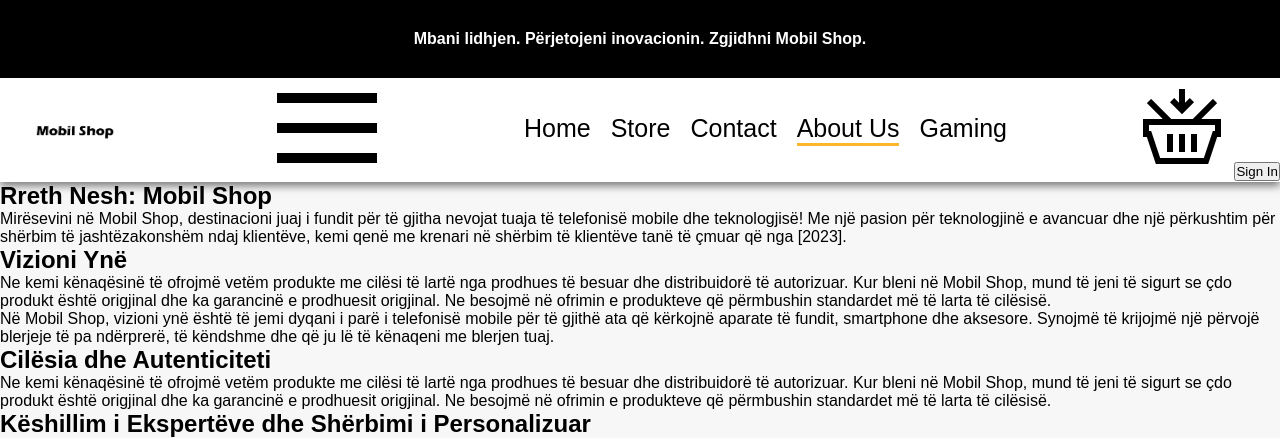
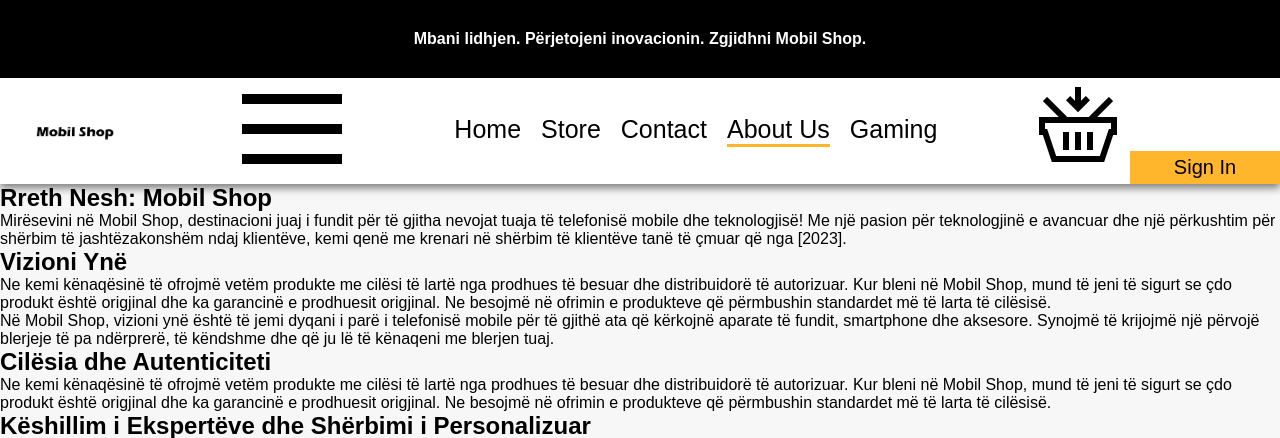
Before and after one commit to artinalushaku/-Projekti1MobilSHop, a PHP site: page /aboutUs.html in a window 1280 px wide. Shown: the top 438 px of the page. Run offline with PHP 8.4, Linux system fonts and the light colour scheme.

Commit message:
kod ne css

```diff
--- a/aboutUs.css
+++ b/aboutUs.css
@@ -71,3 +71,20 @@
   header ul li:first-child {
     margin-left: 20px;
   }
+  button {
+    display: inline-block;
+    background-color: rgb(255, 181, 44);
+    padding: 5px;
+    width: 150px;
+    /* border-radius: 20px; */
+    border: 0;
+    margin-top: 10px;
+    font-size: 20px;
+    cursor: pointer;
+
+  }
+
+  button a {
+    color: white;
+    text-decoration: none;
+  }
```
